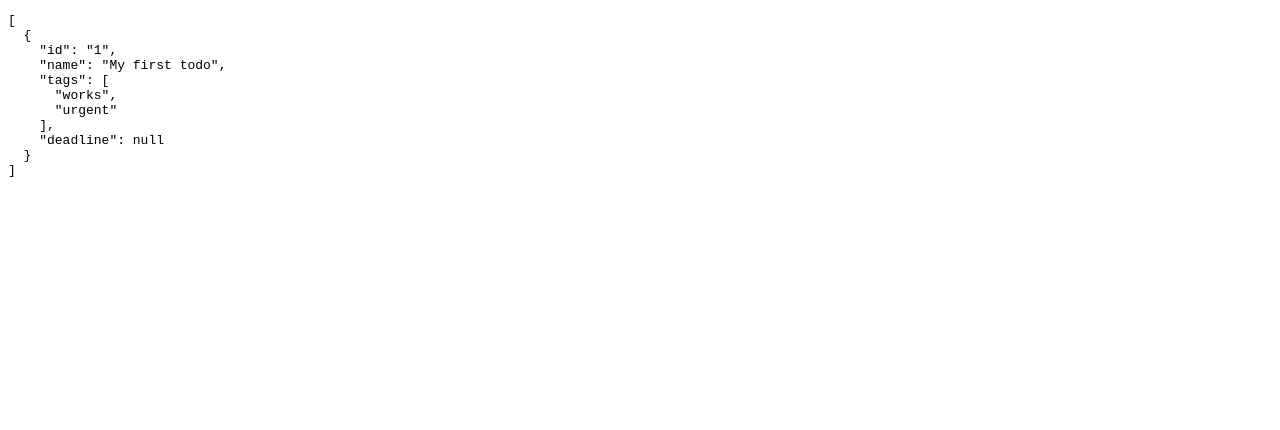
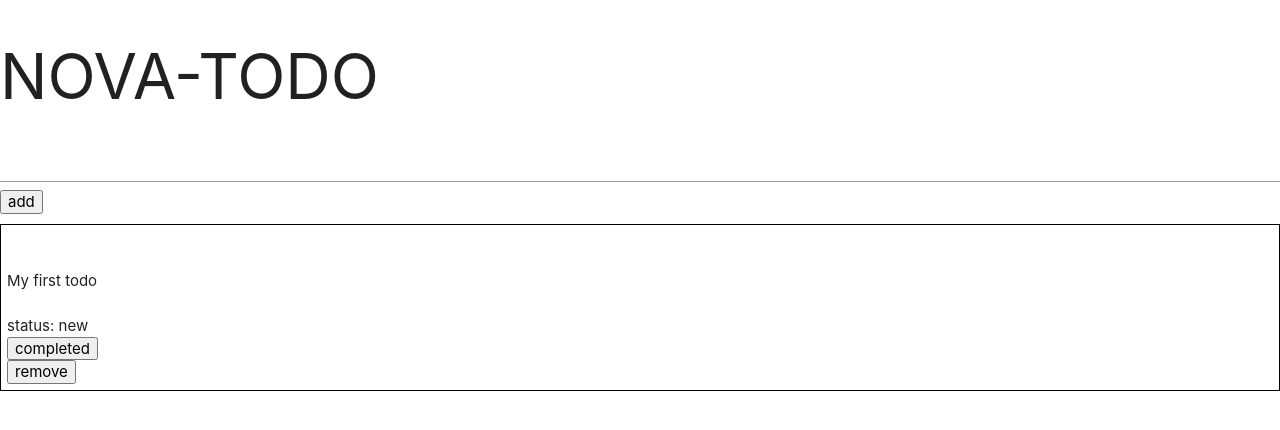
Before and after one commit to laimix99/nova-todo, a Nuxt app: page / in a window 1280 px wide. Shown: the top 430 px of the page. Built offline with nearby package versions, Linux system fonts and the light colour scheme.

Commit message:
added actions and materializecss

```diff
--- a/app.vue
+++ b/app.vue
@@ -1,9 +1,43 @@
 <script lang="ts" setup>
-const { todos } = useTodo();
+const {
+  todos,
+  todosNew,
+  todosCompleted,
+  newTodo,
+  addTodo,
+  removeTodo,
+  editTodo,
+  undoTodo,
+  completedTodo,
+} = useTodo();
 </script>
 
 <template>
   <div>
-    <pre>{{ todos }}</pre>
+    <h1>NOVA-TODO</h1>
+    <input type="text" v-model="newTodo.name" @keyup.enter="addTodo()" />
+    <button @click="addTodo()">add</button>
+    <div
+      v-for="t in todos"
+      :key="t.id"
+      style="
+        display: flex;
+        flex-direction: column;
+        align-items: start;
+        border: 1px solid black;
+        padding: 6px;
+        margin-top: 10px;
+      "
+    >
+      <h1 style="font-size: 15px">{{ t.name }}</h1>
+      <span>status: {{ t.status }}</span>
+      <button v-if="t.status === 'new'" @click="completedTodo(t.id)">
+        completed
+      </button>
+      <button v-if="t.status === 'completed'" @click="undoTodo(t.id)">
+        undo
+      </button>
+      <button @click="removeTodo(t.id)">remove</button>
+    </div>
   </div>
 </template>
--- a/composables/useTodo.ts
+++ b/composables/useTodo.ts
@@ -1,11 +1,111 @@
+import { useStorage } from '@vueuse/core';
 export const useTodo = () => {
-  const todos = ref([
+  const todos = useStorage('todos', [
     {
       id: '1',
+      status: 'new',
       name: 'My first todo',
       tags: ['works', 'urgent'],
       deadline: null,
     },
-  ]);
-  return { todos };
+  ]) as any;
+
+  const todosNew = computed(() => {
+    return todos.value.filter((t: any) => {
+      return t.status === 'new';
+    });
+  });
+
+  const todosComplated = computed(() => {
+    return todos.value.filter((t: any) => {
+      return t.status === 'complated';
+    });
+  });
+
+  const newTodo = ref({
+    // id: null,
+    // status: 'new',
+    deadline: null,
+    name: '',
+    tags: [],
+  });
+
+  function _handleError(e: eny) {
+    console.log('_handleError', e);
+  }
+
+  function _getTodoById(id: string) {
+    const todo = todos.value.find((t: any) => t.id === id);
+    if (!todo) throw new Error('No such todo found!');
+    return todo;
+  }
+
+  function addTodo() {
+    const payload = {
+      id: Date.now().toString(),
+      name: newTodo.value.name,
+      tags: newTodo.value.tags,
+      deadline: newTodo.value.deadline,
+      status: 'new',
+    };
+    todos.value.unshift(payload);
+    newTodo.value.name = '';
+    newTodo.value.tags = [];
+    newTodo.value.deadline = null;
+  }
+
+  function undoTodo(id: string) {
+    try {
+      console.log(':undoTodo', id);
+      const todo = _getTodoById(id);
+      todo.status = 'new';
+    } catch (e) {
+      _handleError(e);
+    }
+  }
+
+  function completedTodo(id: string) {
+    try {
+      console.log('completeTodo', id);
+      const todo = _getTodoById(id);
+      todo.status = 'completed';
+    } catch (e) {
+      _handleError(e);
+    }
+  }
+
+  function removeTodo(id: string) {
+    try {
+      console.log('removeTodo', id);
+      const todo = _getTodoById(id);
+      if (confirm('Remove todo?')) {
+        todos.value = todos.value.filter((t: any) => t.id !== todo.id);
+      }
+    } catch (e) {
+      _handleError(e);
+    }
+  }
+
+  function editTodo(id: string, payloud: any) {
+    try {
+      console.log('editTodo', id);
+      const todo = _getTodoById(id);
+      Object.assing(todo, payloud);
+    } catch (e) {
+      _handleError(e);
+    }
+  }
+
+  return {
+    todos,
+    todosNew,
+    todosComplated,
+
+    newTodo,
+    addTodo,
+    removeTodo,
+    editTodo,
+    undoTodo,
+    completedTodo,
+  };
 };
--- a/nuxt.config.ts
+++ b/nuxt.config.ts
@@ -1,4 +1,5 @@
 // https://nuxt.com/docs/api/configuration/nuxt-config
 export default defineNuxtConfig({
   ssr: false,
+  modules: ['@vueuse/nuxt'],
 });
--- a/package.json
+++ b/package.json
@@ -8,6 +8,12 @@
     "postinstall": "nuxt prepare"
   },
   "devDependencies": {
+    "@vueuse/core": "^9.6.0",
+    "@vueuse/nuxt": "^9.6.0",
     "nuxt": "3.0.0"
+  },
+  "dependencies": {
+    "@vueuse/components": "^9.6.0",
+    "materialize-css": "^1.0.0-rc.2"
   }
 }
--- /dev/null
+++ b/plugins/materialize.client.ts
@@ -0,0 +1,6 @@
+import 'materialize-css/dist/js/materialize.js';
+import 'materialize-css/dist/css/materialize.css';
+
+export default defineNuxtPlugin(() => {
+  console.log('Adding materializecss...');
+});
```
Also changed, not shown: 1 other file (tests, documents, lock files or other folders).
